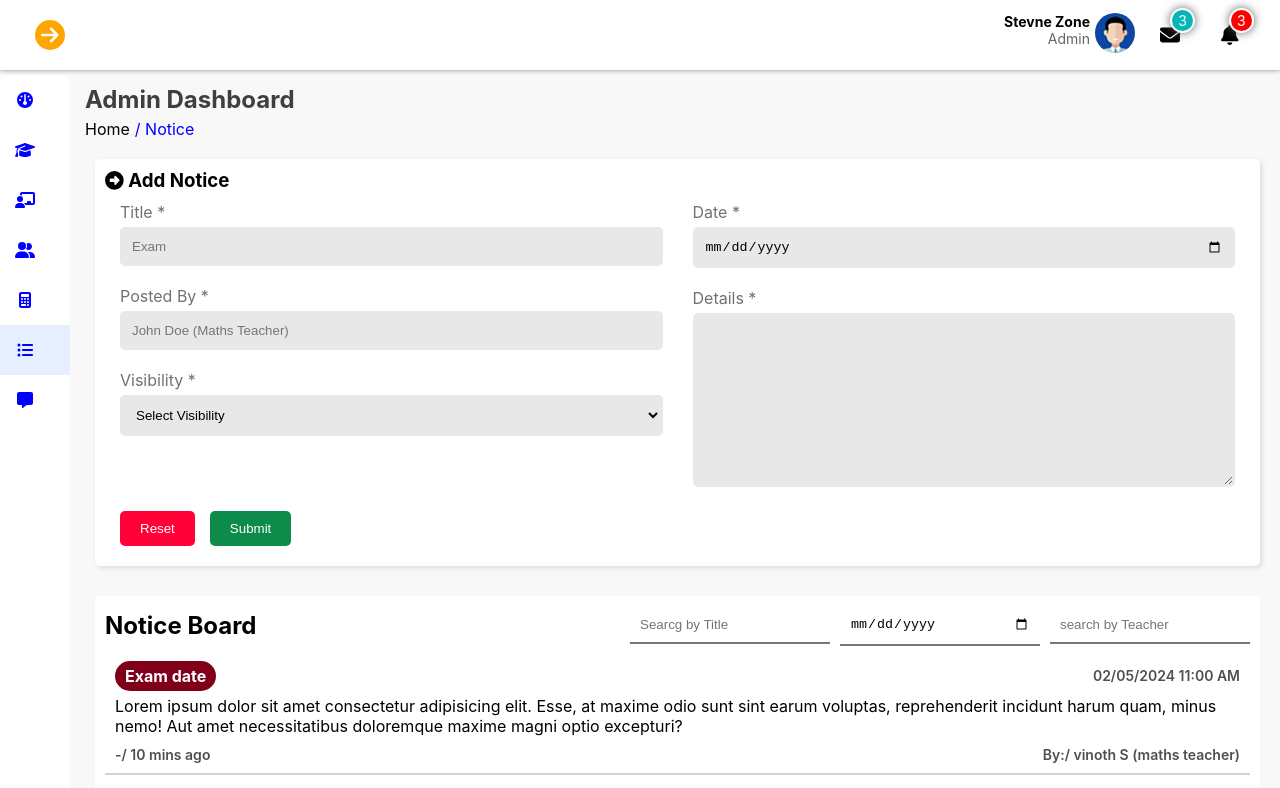
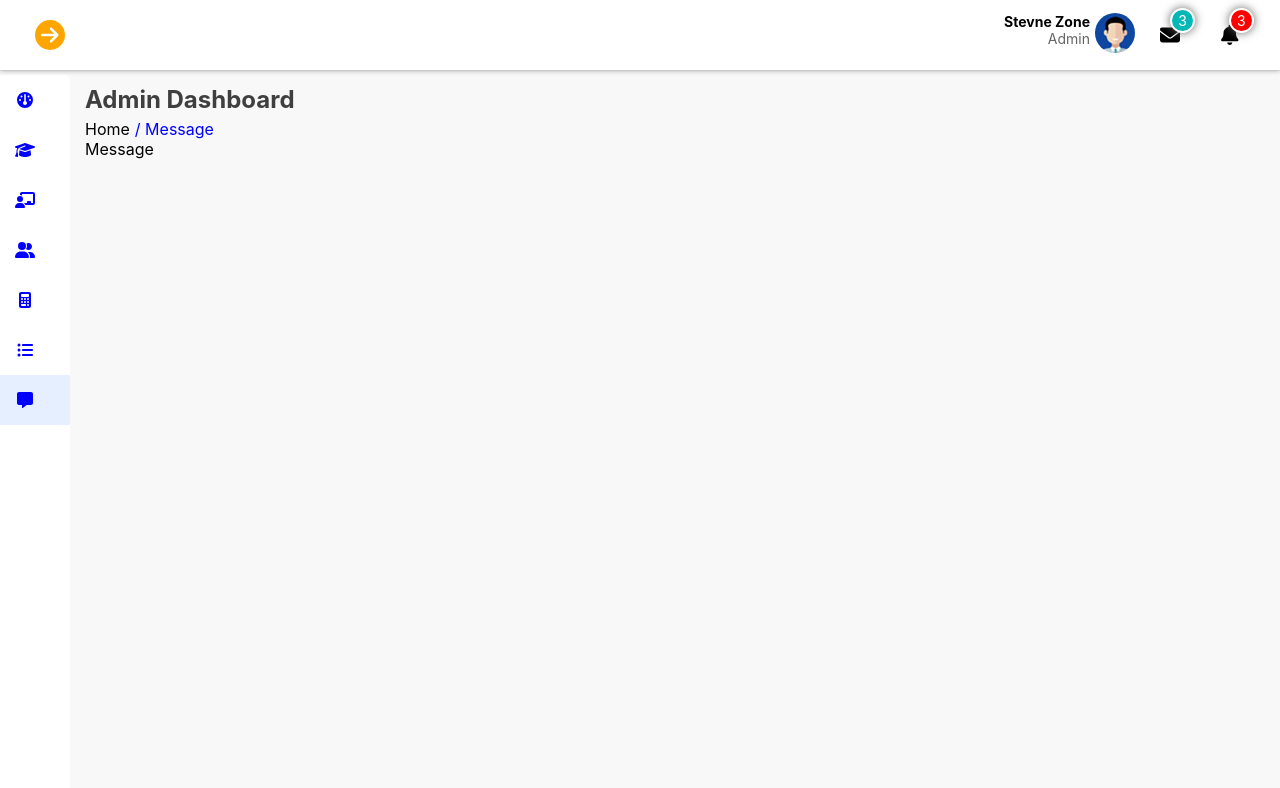
Before and after one commit to Vinoth82003/school_frontend, a React (Create React App) app: page / in a window 1280 px wide. Shown: the top 788 px of the page. Built offline with nearby package versions, Linux system fonts and the light colour scheme.

Commit message:
small corrections in css

```diff
--- a/src/App.js
+++ b/src/App.js
@@ -10,9 +10,9 @@ function App() {
   const [isStudent, setStudent] = useState(false);
   const [isTeacher, setTeacher] = useState(false);
   const [isParent, setParent] = useState(false);
-  const [currentClick, setCurrentClick] = useState(["notice"]);
-  const [activeBar, setactiveBar] = useState("notice");
-  const [currentPath, setCurrentPath] = useState(["notice"]);
+  const [currentClick, setCurrentClick] = useState(["message"]);
+  const [activeBar, setactiveBar] = useState("message");
+  const [currentPath, setCurrentPath] = useState(["message"]);
   const value = {
     isSidebar,
     setSidebar,
--- /dev/null
+++ b/src/Components/Message.jsx
@@ -0,0 +1,7 @@
+import React from "react";
+
+const Message = () => {
+  return <div>Message</div>;
+};
+
+export default Message;
--- a/src/Components/Section.jsx
+++ b/src/Components/Section.jsx
@@ -14,6 +14,7 @@ import Feescollection from "./Feescollection";
 import Expense from "./Expense";
 import AddExpenses from "./AddExpenses";
 import Notice from "./Notice";
+import Message from "./Message";
 
 const Section = () => {
   const value = useContext(AppContext);
@@ -58,6 +59,7 @@ const Section = () => {
           {active === "Expenses" && <Expense />}
           {active === "Add Expenses" && <AddExpenses />}
           {active === "notice" && <Notice />}
+          {active === "message" && <Message />}
         </header>
       </section>
     </>
--- a/src/css/admin.css
+++ b/src/css/admin.css
@@ -99,10 +99,9 @@
   gap: 10px;
   background: #fff;
   width: 100%;
-  height: 100%;
   padding: 10px;
   border-radius: 5px;
-  height: 400px;
+  min-height: 200px;
   max-height: 400px;
   max-width: 100%;
 }
--- a/src/css/allStudent.css
+++ b/src/css/allStudent.css
@@ -3,7 +3,7 @@
   padding: 10px;
   background: #fff;
   min-width: 400px;
-  min-height: 400px;
+  min-height: 200px;
   position: relative;
   overflow: auto;
 }
```
